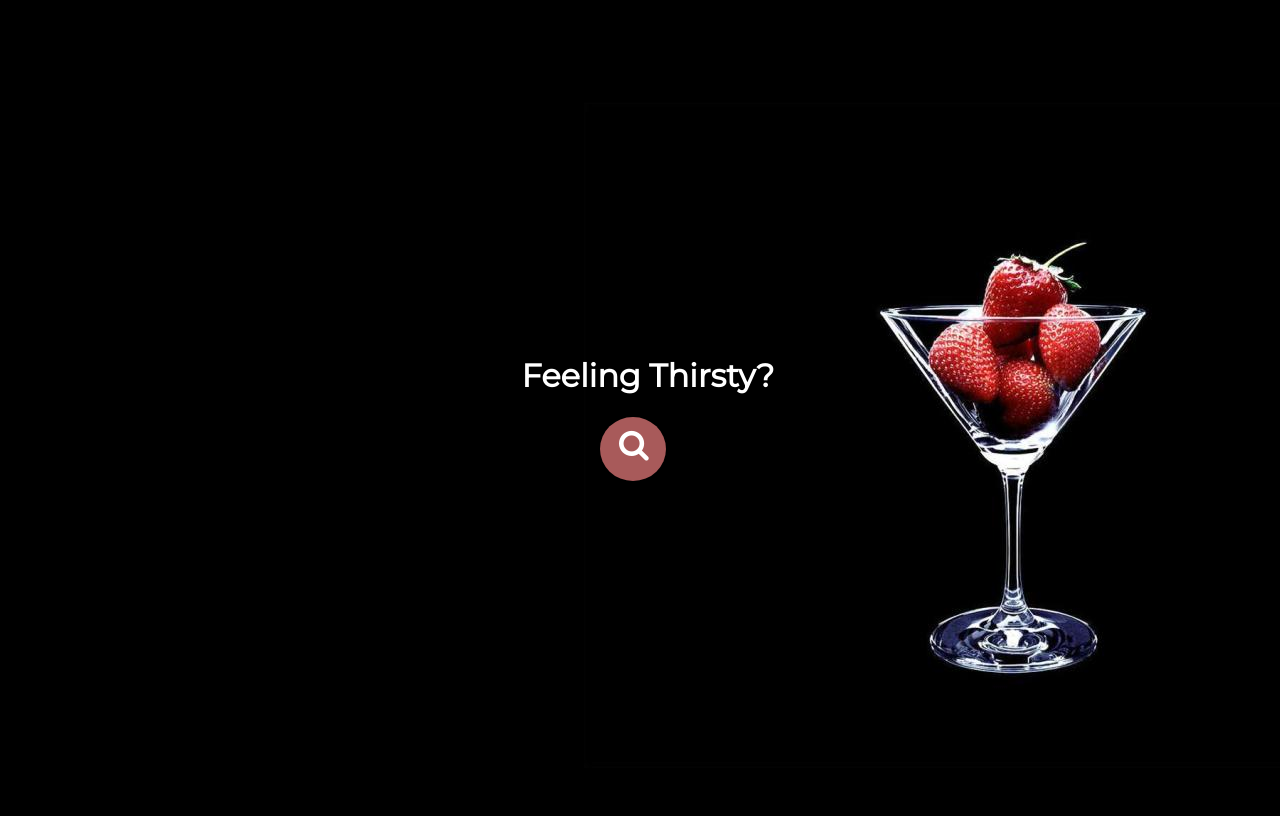
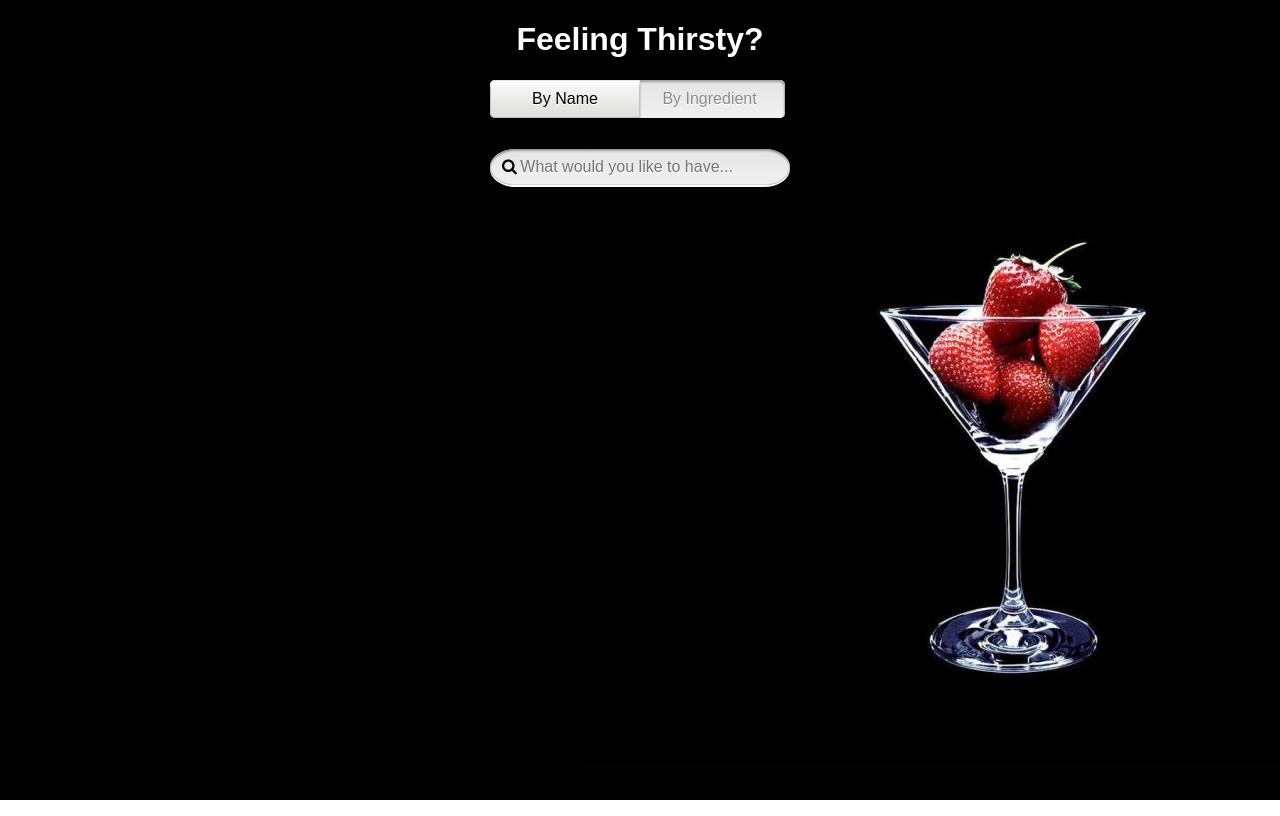
Before and after one commit to shawnlimws/drinks-library, a website: page frontend/index.html in a window 1280 px wide. Drawn offline with Linux system fonts and the light colour scheme.

Commit message:
css for index

```diff
--- a/frontend/app.css
+++ b/frontend/app.css
@@ -1,51 +1,100 @@
 body {
-  background-color: black;
-  height: 100vh;
-  width: 100vw;
-  display: flex;
-  justify-content: center;
-  align-items: center;
-  flex-direction: column;
-  color: white;
-  background-image: url('../assets/background.jpg');
-  font-family: 'Montserrat', sans-serif;
-}
-.input {
-  cursor: default;
-  outline: none;
-  height: 3em;
-  width: 3em;
-  background-color: rgba(240, 128, 128, 0.7);
-  border: none;
-  font-size: 1.3em;
-  border-radius: 50%;
-  color: white;
-  transition: all 0.2s ease-in;
-}
-.input:focus {
-  width: 16em;
-  padding-left: 1em;
-  padding-right: 2.5em;
-  transition: all 0.2s ease-in;
-  border-radius: 10px;
-  color: white;
-}
-.fa {
-  color: white;
-  position: relative;
-  left: -1.48em;
-  pointer-events: none;
+   width: 100%;
+   margin: 0;
+   padding: 0;
+   font: 16px 'Source Sans Pro', sans-serif;
+   color: white;
+   background: #000000;
+   display: flex;
+   flex-direction: column;
+   align-items: center;
+   align-content: center;
+   justify-content: center;
+   background: url('../assets/background.jpg')
 }
 
-::-webkit-input-placeholder {
-   color: white;
+section {
+   width: 300px;
 }
-:-moz-placeholder { /* Firefox 18- */
-   color: white;
+
+.wrap {
+   display: flex;
+   flex-direction: row;
+   position: relative;
 }
-::-moz-placeholder {  /* Firefox 19+ */
-   color: white;
+
+input[type="radio"] {
+   display: none;
 }
-:-ms-input-placeholder {
-   color: white;
+
+label {
+   display: inline-block;
 }
+
+input[type="radio"] + label {
+   position: relative;
+   width: 50%;
+   font-size: 1rem;
+   line-height: 2.375rem;
+   text-align: center;
+   text-shadow: 0 1px 0 white;
+   cursor: pointer;
+   transition: all .5s;
+   box-sizing: border-box;
+   box-shadow: inset 0 5px 2px 0 rgba(255,255,255,.6), inset 0 0 0 1px #b8b8b8, 0 2px 2px 0 rgba(0,0,0,.4);
+   background: #fbfbfb;
+   background: -webkit-linear-gradient(top, #fbfbfb 0%,#dddddc 100%);
+   background: -moz-linear-gradient(top, #fbfbfb 0%, #dddddc 100%);
+   background: -o-linear-gradient(top, #fbfbfb 0%,#dddddc 100%);
+   background: -ms-linear-gradient(top, #fbfbfb 0%,#dddddc 100%);
+   background: linear-gradient(to bottom, #fbfbfb 0%,#dddddc 100%);
+   z-index: 2;
+   color: black;
+}
+
+label[for="popular"] {
+   border-radius: 5px 0 0 5px;
+}
+
+label[for="recent"] {
+   margin-left: -1.818181818%;
+   border-radius: 0 5px 5px 0;
+}
+
+input[type="radio"]:checked + label {
+   box-shadow: inset -1px 2px 2px 0 rgba(0,0,0,.3), inset 0 0 0 1px #e8e8e8;
+   color: #8c8c8c;
+   background: #e5e4e4;
+   background: -webkit-linear-gradient(top, #e5e4e4 1%,#f1f1f1 100%);
+   background: -moz-linear-gradient(top, #e5e4e4 1%, #f1f1f1 100%);
+   background: -o-linear-gradient(top, #e5e4e4 1%,#f1f1f1 100%);
+   background: -ms-linear-gradient(top, #e5e4e4 1%,#f1f1f1 100%);
+   background: linear-gradient(to bottom, #e5e4e4 1%,#f1f1f1 100%);
+   z-index: 1;
+}
+
+i.fa-search {
+  position: absolute;
+  top: 41%;
+  left: 4%;
+  color: black;
+}
+
+input[type="search"] {
+   width: 100%;
+   border: none;
+   border-radius: 8.636363636%/50%;
+   box-shadow: inset 0 2px 2px 0 rgba(0,0,0,.3), inset 0 0 0 1px #d6d6d6, 0 2px 0 0 white;
+   margin-top: 10.45454545%;
+   margin-bottom: 10.454545%;
+   padding: 0.5625rem 1.1875rem 0.5625rem 1.896rem;
+   font: 1rem 'Source Sans Pro', sans-serif;
+   text-shadow: 0 1px 0 white;
+   outline: none;
+   background: #e5e4e4;
+   background: -webkit-linear-gradient(top, #e5e4e4 1%,#f1f1f1 100%);
+   background: -moz-linear-gradient(top, #e5e4e4 1%, #f1f1f1 100%);
+   background: -o-linear-gradient(top, #e5e4e4 1%,#f1f1f1 100%);
+   background: -ms-linear-gradient(top, #e5e4e4 1%,#f1f1f1 100%);
+   background: linear-gradient(to bottom, #e5e4e4 1%,#f1f1f1 100%);
+}
--- a/frontend/index.html
+++ b/frontend/index.html
@@ -10,8 +10,14 @@
   </head>
   <body>
     <h1>Feeling Thirsty?</h1>
-    <div>
-      <input class="input" placeholder=" " onblur="this.placeholder=''" onfocus="this.placeholder='What would you like to have?'"/><span class="fa fa-search fa-2x"></span>
-    </div>
+    <section>
+      <div class="wrap">
+         <input type="radio" id="popular" name="sort" /><label for="popular">By Name</label>
+         <input type="radio" id="recent" name="sort" checked /><label for="recent">By Ingredient</label>
+      </div>
+      <div class="wrap">
+         <i class="fa fa-search"></i><input type="search" placeholder="What would you like to have..." />
+      </div>
+   </section>
   </body>
 </html>
```
